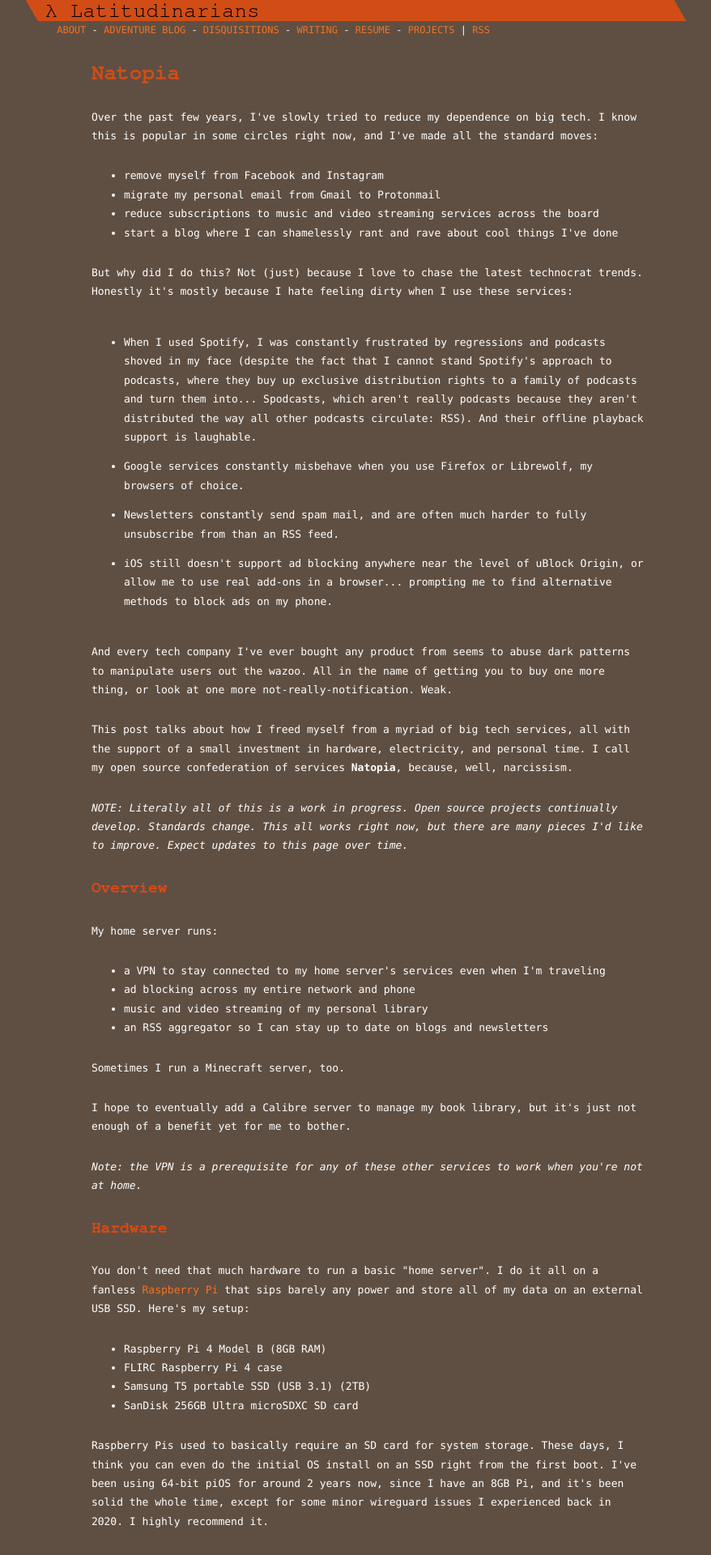
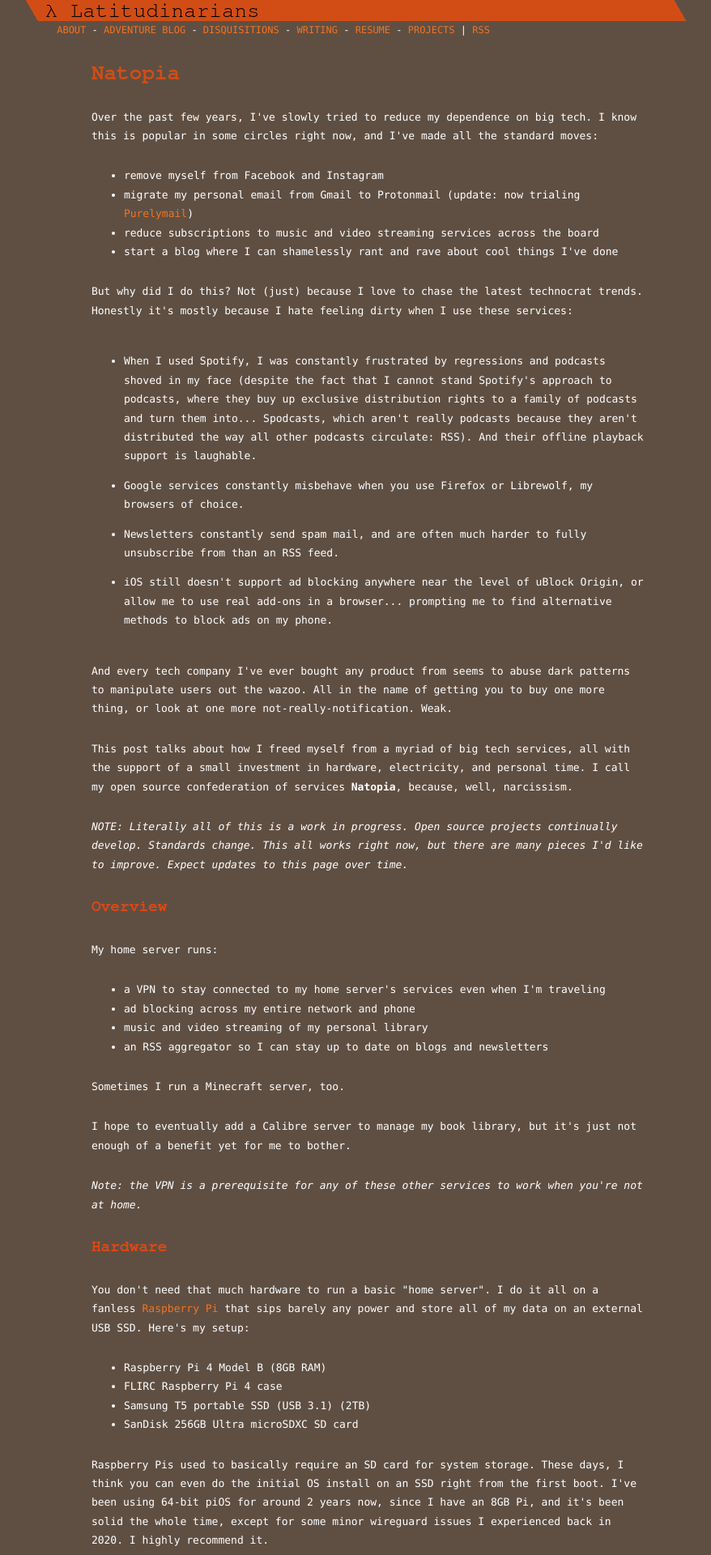
Before and after one commit to nathan-contino/nathan-contino.github.io, a Jekyll site: the page built from _posts/techblog/2022-09-12-natopia.markdown, in a window 1280 px wide. Shown: the top 1920 px of the page at 81% size, without its empty margins (181-1059 px from the left). Built offline with Jekyll 4.4.1, drawn with Linux system fonts in a browser that asks for light colours.

Commit message:
update email, purelymail advoc, small margin for mobile

```diff
--- a/_config.yml
+++ b/_config.yml
@@ -1,8 +1,8 @@
 title: λ Latitudinarians
-email: ncontino [at] protonmail.com
+email: ncontino[at]lambdalatitudinarians[dot]org
 description: >
   Nathan Contino's personal website and blog.
-author: Nathan Contino (ncontino [at] protonmail.com)
+author: Nathan Contino (ncontino[at]lambdalatitudinarians[dot]org)
 baseurl: /
 url: "https://www.lambdalatitudinarians.org"
 excerpt_separator: "<!-- readmore -->"
--- a/_posts/techblog/2022-09-12-natopia.markdown
+++ b/_posts/techblog/2022-09-12-natopia.markdown
@@ -10,7 +10,7 @@
 all the standard moves:
 
 - remove myself from Facebook and Instagram
-- migrate my personal email from Gmail to Protonmail
+- migrate my personal email from Gmail to Protonmail (update: now trialing [Purelymail](https://purelymail.com))
 - reduce subscriptions to music and video streaming services across the board
 - start a blog where I can shamelessly rant and rave about cool things I've done
 
--- a/_stylesheets/lite.css
+++ b/_stylesheets/lite.css
@@ -202,6 +202,8 @@
 
 .content {
   display: flex;
+  padding-left: 10px;
+  padding-right: 10px;
 }
 
 @media only screen and (min-width: 600px) {
--- a/index.html
+++ b/index.html
@@ -47,7 +47,7 @@
 <br>
 Connect with me on <a href="https://www.linkedin.com/in/natecontino/">LinkedIn</a>.
 Or check out my projects on <a href="https://github.com/nathan-contino">GitHub</a>.
-Even better, contact me via email at <a href="mailto:ncontino[at]protonmail[dot]com">ncontino[at]protonmail[dot]com</a>.
+Even better, contact me via email at <a href="mailto:ncontino[at]protonmail[dot]com">ncontino[at]lambdalatitudinarians[dot]org</a>.
 <br>
 I follow a number of RSS feeds instead of using social media.
 If you're interested in trying this out yourself, check out the <a href="https://github.com/nathan-contino/nathan-contino.github.io/blob/master/_resources/nates-subscriptions.opml">list of feeds that I follow</a>.
```
